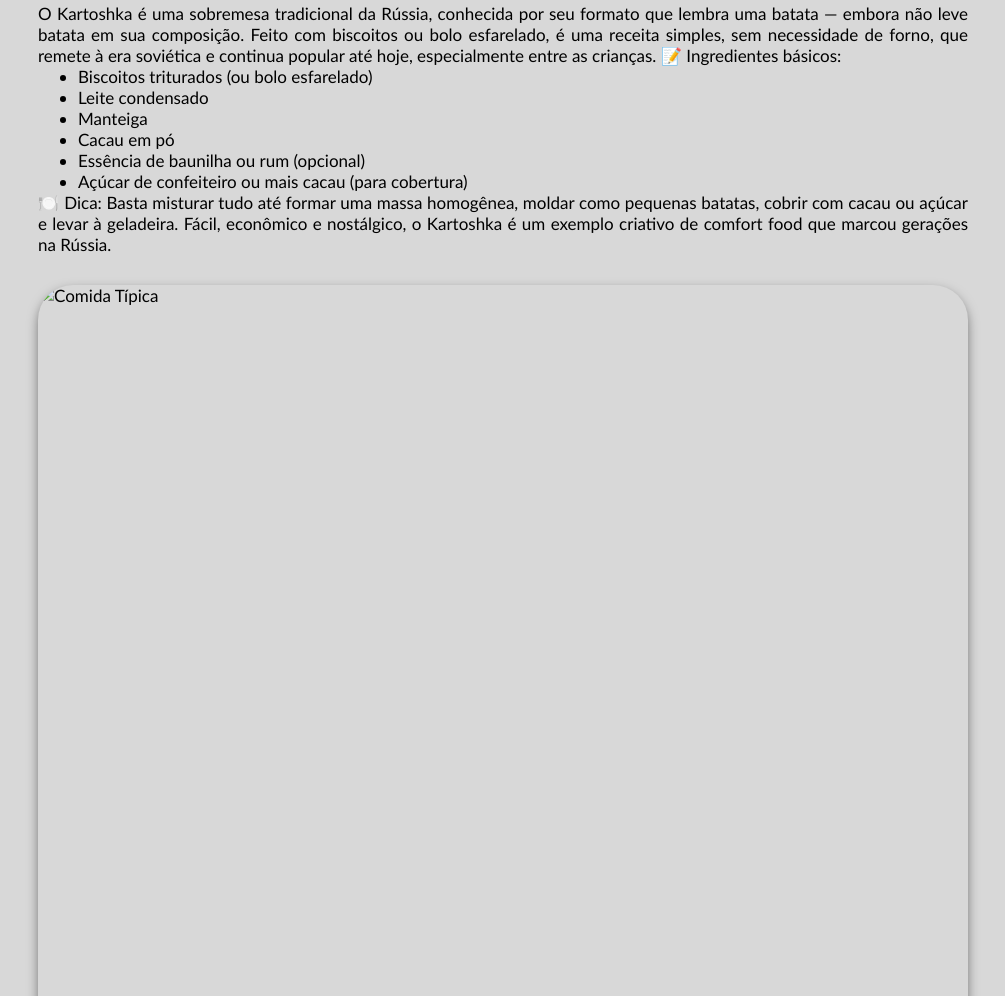
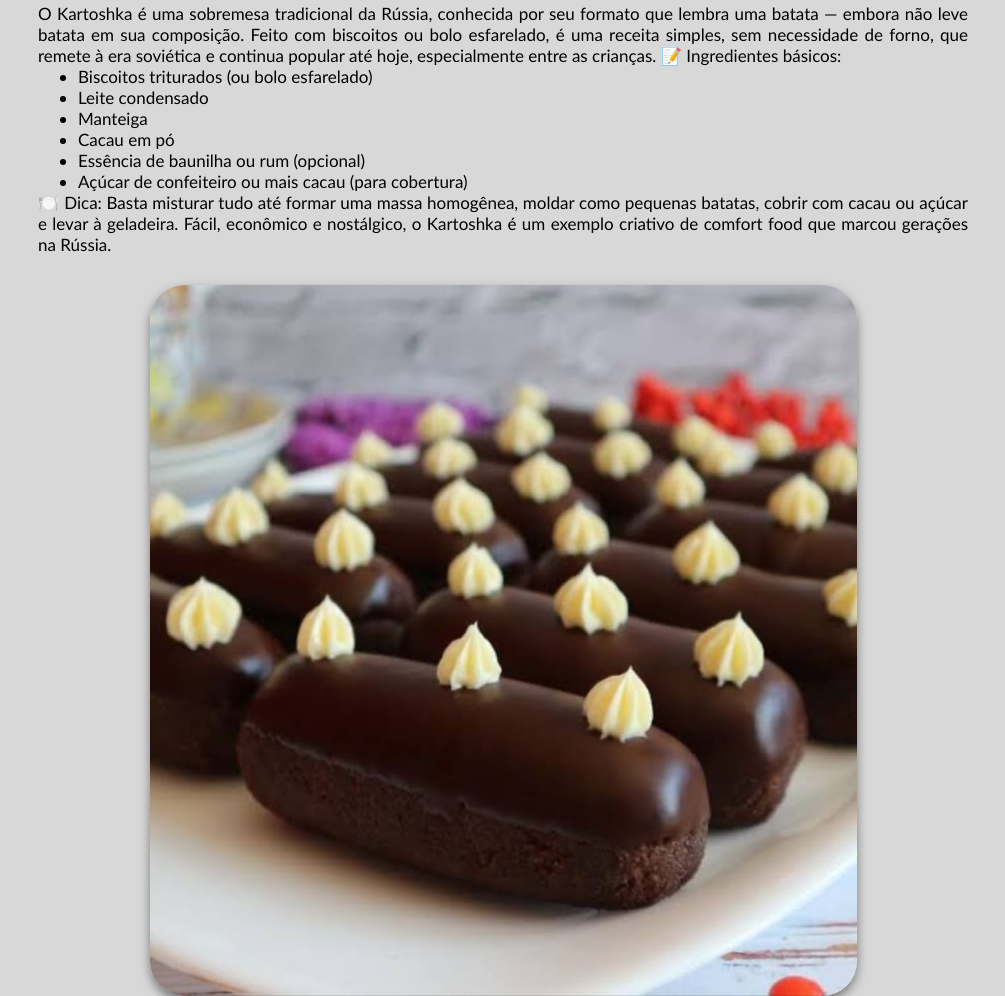
Before and after one commit to JLucastecsenai/Debate-da-ONU, a plain HTML site: page ru.html in a window 1280 px wide. Shown: the part 1655-2651 px from the top of the page, without its empty margins (137-1142 px from the left). Drawn offline with Linux system fonts and the light colour scheme.

Commit message:
Update ru.html

```diff
--- a/ru.html
+++ b/ru.html
@@ -81,7 +81,7 @@
                     cobrir com cacau ou açúcar e levar à geladeira. Fácil, econômico e nostálgico, o Kartoshka é
                     um exemplo criativo de comfort food que marcou gerações na Rússia.</p>
             </div>
-            <img src="" class="comidaTipica_img" alt="Comida Típica">
+            <img src="pagina dos paises/onu Pagina dos paises/img/comidas/russia.png" class="comidaTipica_img" alt="Comida Típica">
         </div>
     </div>
 </body>
```
